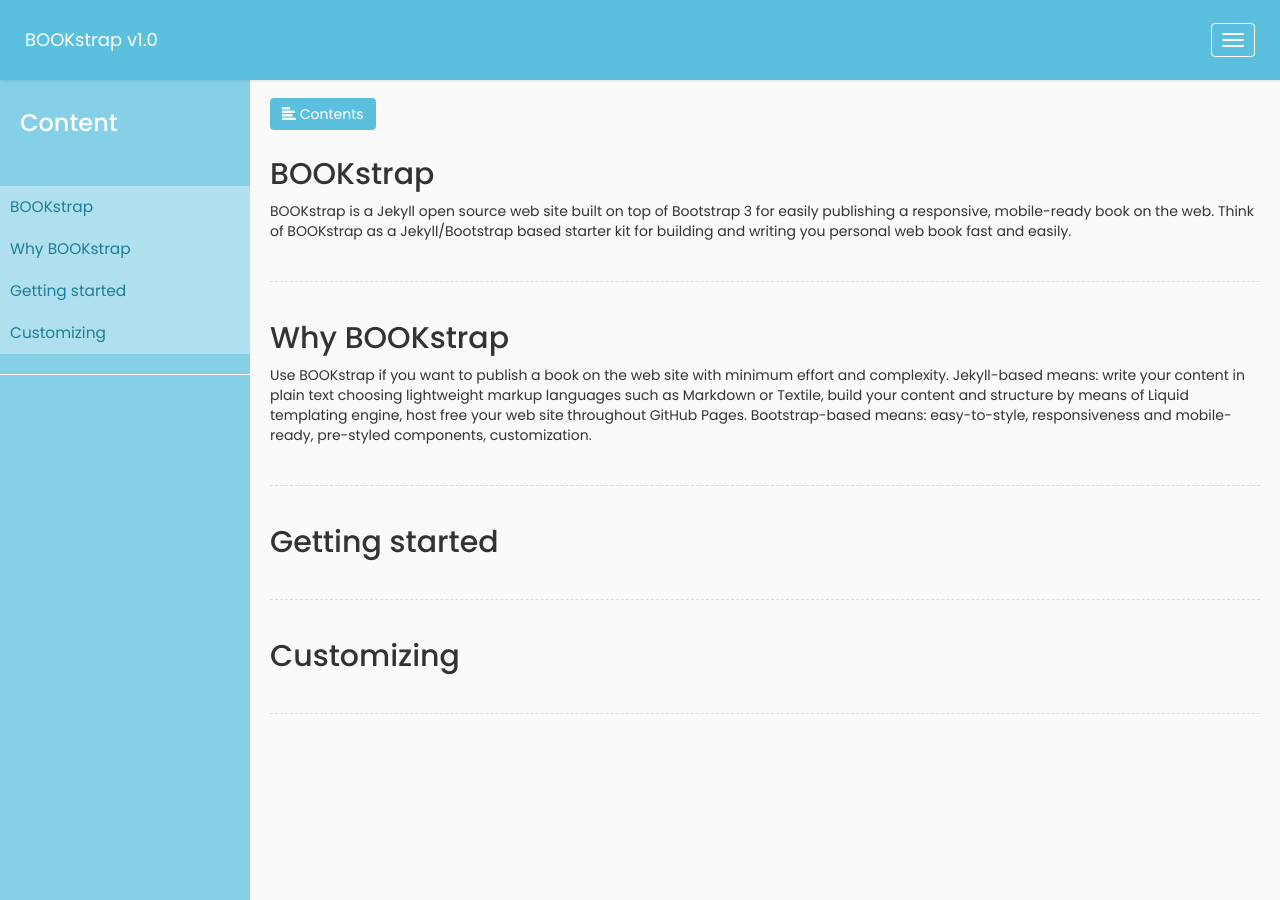
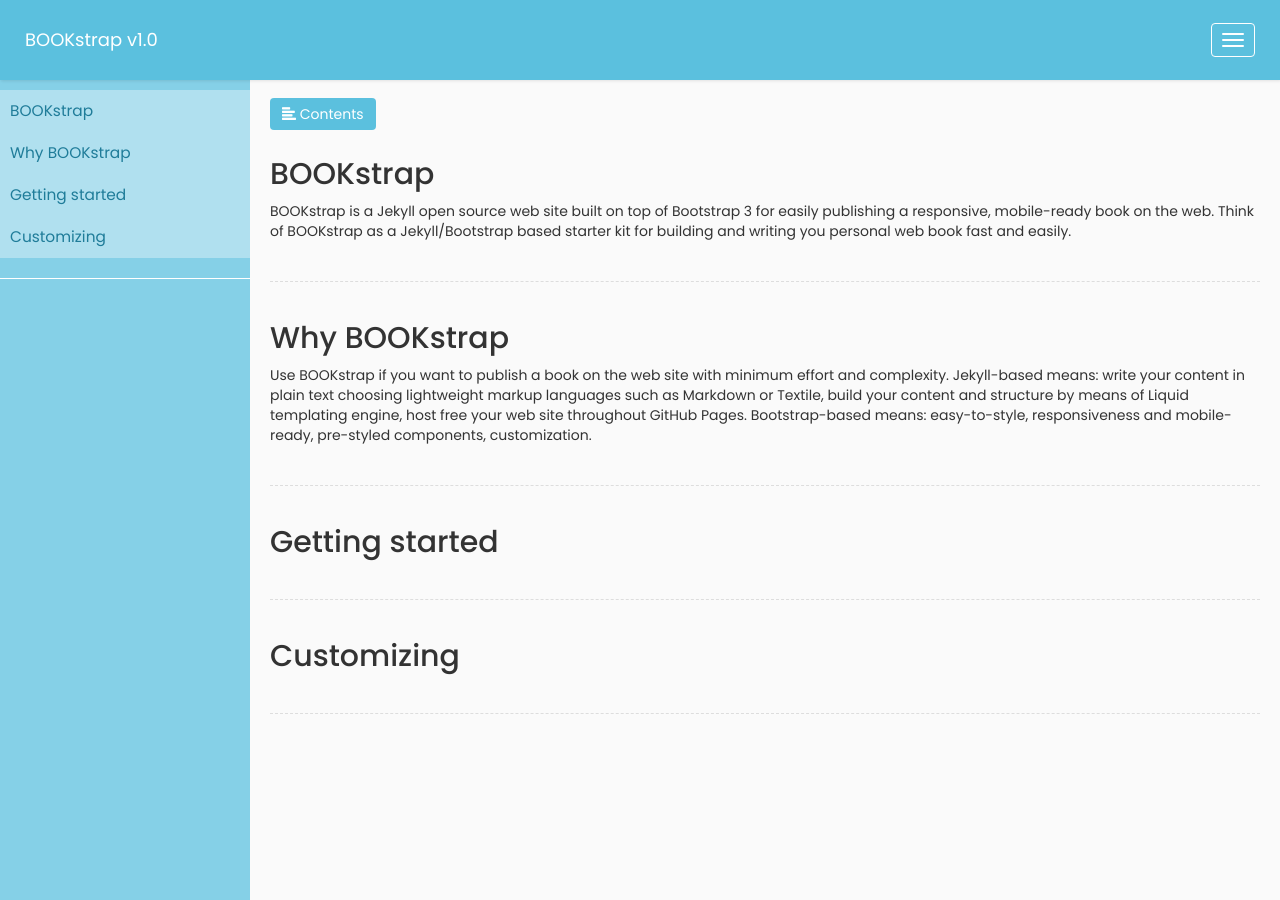
Before and after one commit to emiliano-poggi/BOOKstrap, a Jekyll site: the page built from index.html, in a window 1280 px wide and 900 px high. Built offline with Jekyll 4.4.1, drawn with Linux system fonts in a browser that asks for light colours; nearby versions of some CDN libraries.

Commit message:
Update toc.html

```diff
--- a/_includes/toc.html
+++ b/_includes/toc.html
@@ -1,8 +1,8 @@
 <!-- Sidebar Table of Content Holder -->
 <nav id="sidebar">
-   <div class="sidebar-header">
+   <!--div class="sidebar-header">
       <h3>Content</h3>
-   </div>
+   </div-->
    <ul class="list-unstyled components">
       <li>
          <a href="#Intro">BOOKstrap</a>
```
